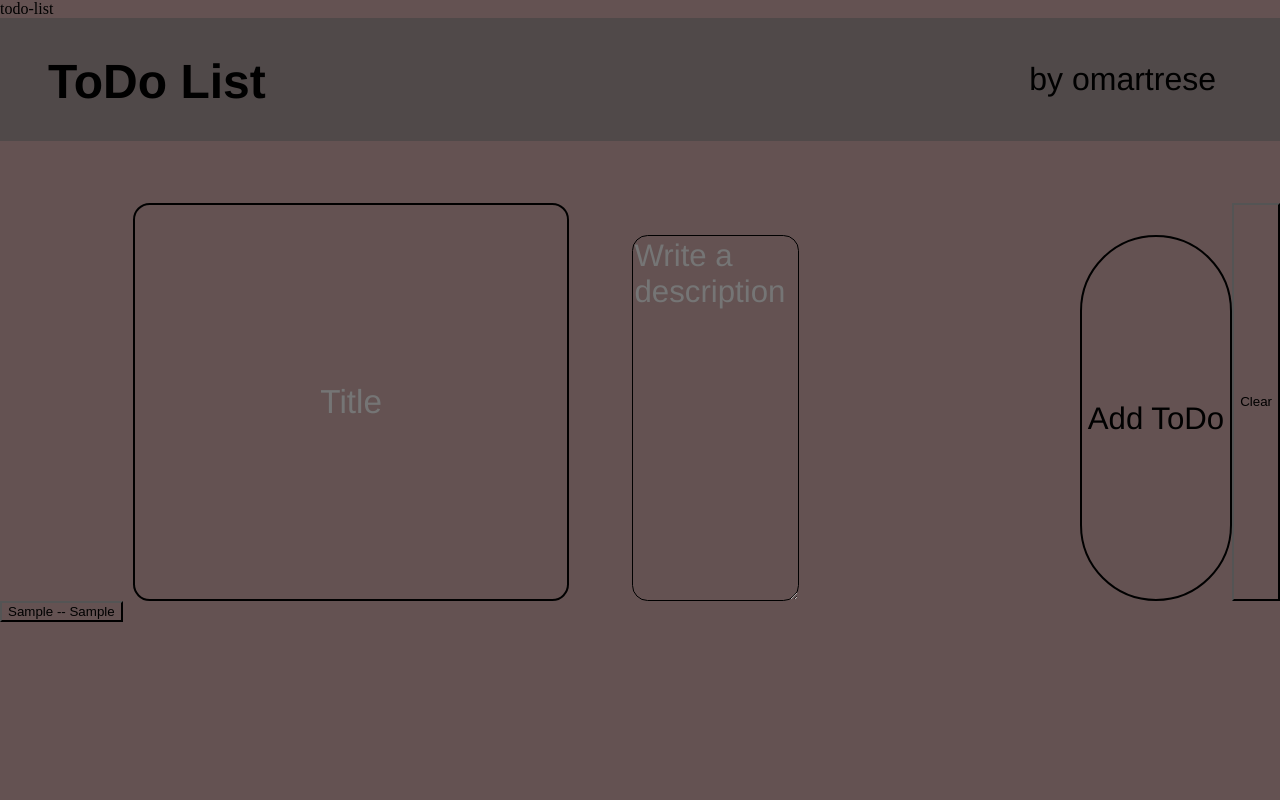
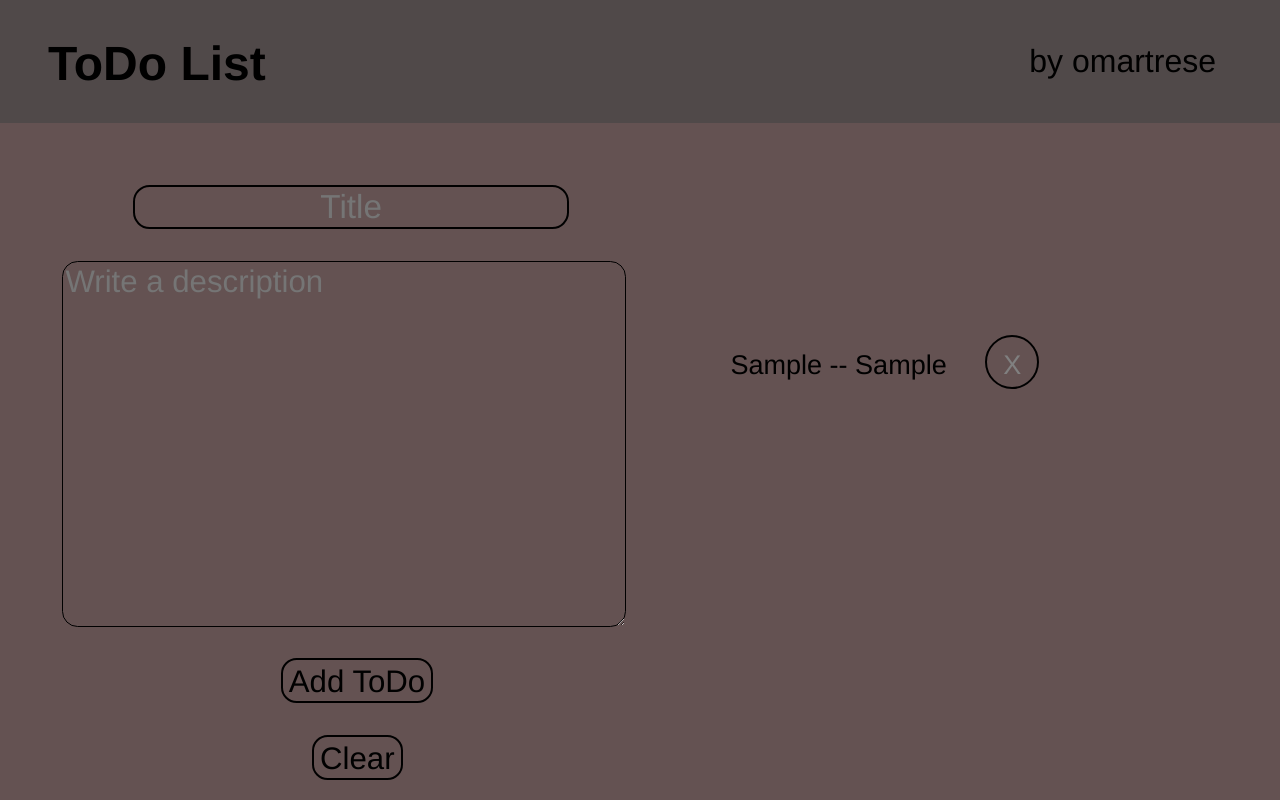
Before and after one commit to omartrese/toDo-list, a plain HTML site: page index.html in a window 1280 px wide. Both pictures are taken after typing "Sample", "Sample" into the empty fields and a click on the input "Add ToDo". Drawn offline with Linux system fonts and the light colour scheme; a web font is replaced by a local one.

Commit message:
stylesFixed&removeTask

```diff
--- a/index.js
+++ b/index.js
@@ -48,7 +48,7 @@ document.addEventListener('DOMContentLoaded', () => {
     taskList.innerHTML = tasks
       .map((task) => {
         const description = task.description ? ` -- ${task.description}` : '';
-        return `<button id="removeTask"> <p>${task.title}${description}</p> </button>`;
+        return `<p>${task.title}${description} <button class="removeTask"> X </button> </p>`;
       })
       .join('');
   }
--- a/styles.css
+++ b/styles.css
@@ -1,9 +1,9 @@
 @import url("https://fonts.googleapis.com/css?family=Muli&display=swap");
 @import url("https://fonts.googleapis.com/css?family=Quicksand&display=swap");
 * {
-  display: block;
   margin: 0;
   background-color: rgb(100, 82, 82);
+  font-family: "Mali", "Sofia", Helvetica, sans-serif;
 }
 
 nav {
@@ -35,15 +35,13 @@ nav a:hover {
 }
 
 #toDo-container {
-  display: block;
+  display: flex;
   justify-content: start;
   margin-top: 3em;
   font-size: 1.3em;
 }
-#toDo-container #todoInput {
-  display: flex;
-}
 #toDo-container #todoInput #todo-title {
+  display: block;
   margin-left: 4em;
   font-size: 1.6em;
   font-family: "Mali", "Sofia", Helvetica, sans-serif;
@@ -53,6 +51,7 @@ nav a:hover {
   border-color: black;
 }
 #toDo-container #todoInput #todo-description {
+  display: block;
   margin-left: 2em;
   margin-top: 1em;
   font-size: 1.5em;
@@ -62,12 +61,50 @@ nav a:hover {
   border-color: black;
 }
 #toDo-container #todoInput #addTodo-button {
+  display: block;
   margin-left: 9em;
   margin-top: 1em;
   font-size: 1.5em;
   font-family: "Mali", "Sofia", Helvetica, sans-serif;
   padding-top: 0.15em;
-  border-radius: 100em;
+  border-radius: 0.5em;
   border-style: solid;
   border-color: black;
-}/*# sourceMappingURL=styles.css.map */
+}
+#toDo-container #todoInput #clear-todoList {
+  display: block;
+  margin-left: 10em;
+  margin-top: 1em;
+  font-size: 1.5em;
+  font-family: "Mali", "Sofia", Helvetica, sans-serif;
+  padding-top: 0.15em;
+  border-radius: 0.5em;
+  border-style: solid;
+  border-color: black;
+}
+#toDo-container #todoTasks
+{
+  margin-left: 5em;
+  margin-top: 2em;
+  font-size: 1em;
+  font-family: "Mali", "Sofia", Helvetica, sans-serif;
+}
+#toDo-container #todoTasks p
+{
+  margin-top: 2em;
+  font-size: 1.3em;
+}
+.removeTask
+{
+  margin-top: 2em;
+  margin-left: 1.15em;
+  padding-top: 0.3em;
+  font-size: 1em;
+  border-radius: 100%;
+  border-width: 2px;
+  border-color: black;
+  border-style: solid;
+  width: 2em;
+  height: 2em;
+  color: grey;
+}
```
